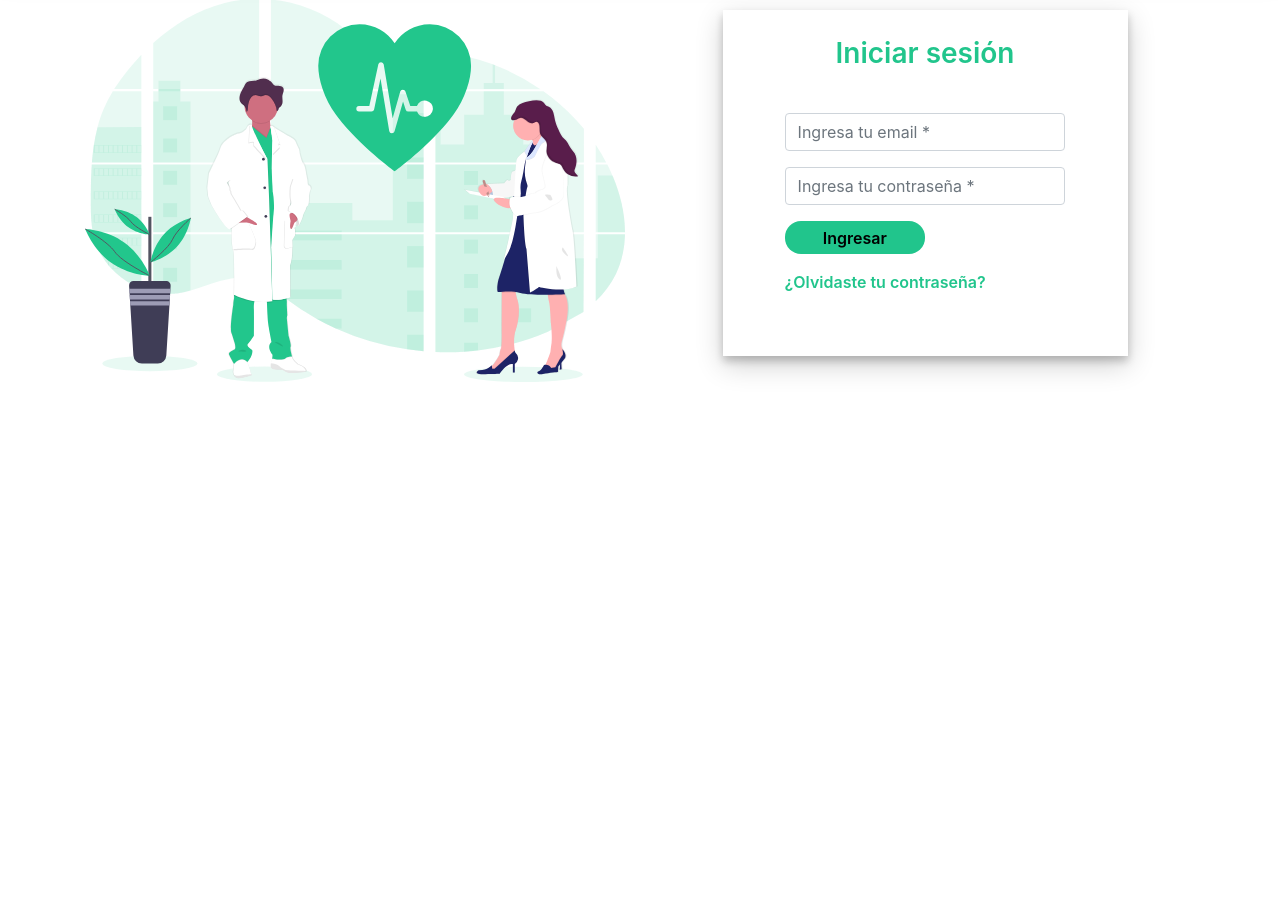
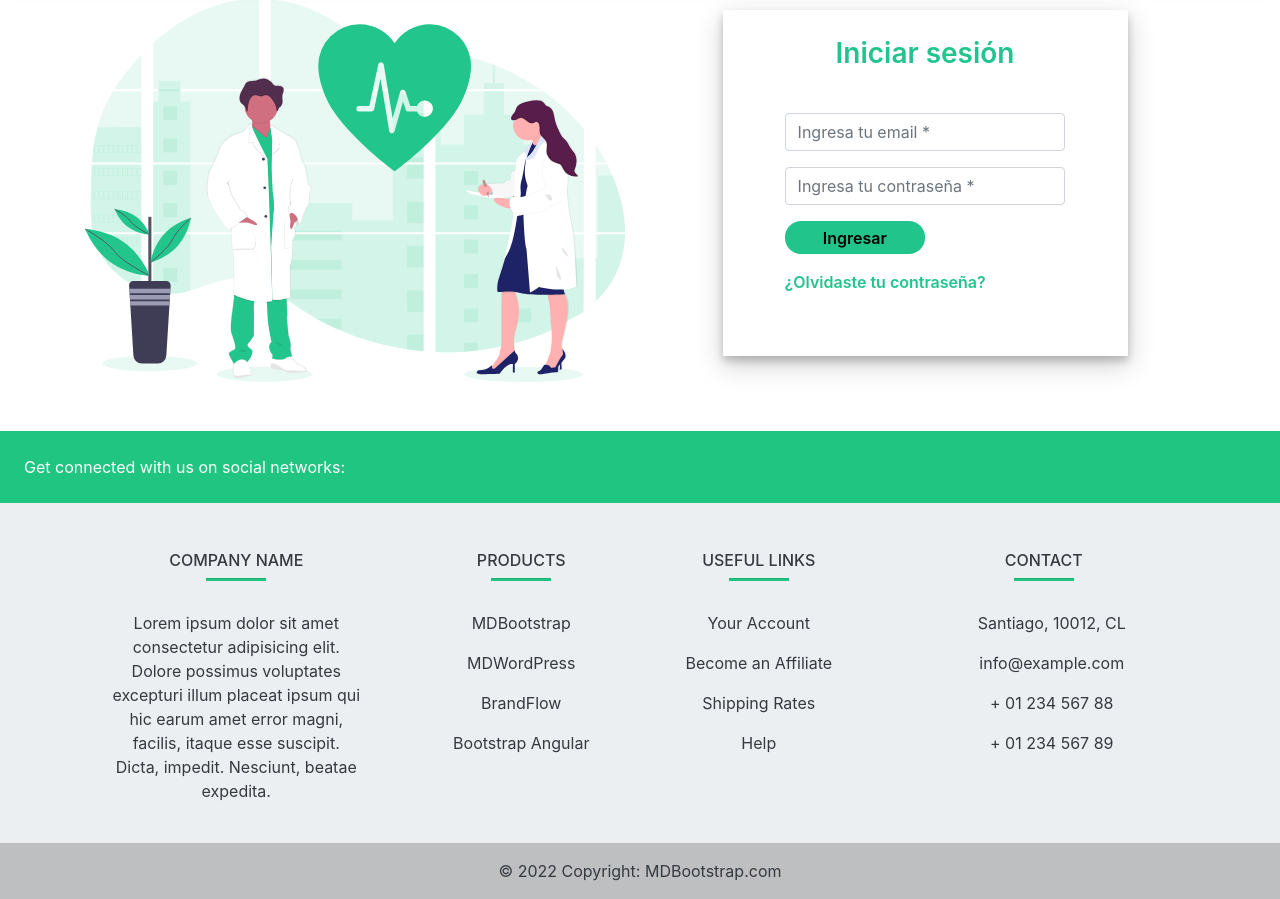
Before and after one commit to NRDJ/centro-medico-galenos, a Django app: page /centroMedico/ in a window 1280 px wide. Shown: the part 137-1036 px from the top of the page. Before the commit the page ends 519 px from the top, so only its background shows below. Run offline with Django 4.2, Linux system fonts and the light colour scheme; some libraries are stand-ins or nearby versions.

Commit message:
feat: add basic footer

```diff
--- a/centroMedico/templates/index.html
+++ b/centroMedico/templates/index.html
@@ -60,6 +60,135 @@
       </div>
     </main>
 
+    <footer class="text-center text-lg-start text-dark mt-5" style="background-color: #ECEFF1">
+      <!-- Section: Social media -->
+      <section
+            class="d-flex justify-content-between p-4 text-white"
+            style="background-color: #21c582"
+            >
+      <!-- Left -->
+      <div class="me-5">
+        <span>Get connected with us on social networks:</span>
+      </div>
+      <!-- Left -->
+
+      <!-- Right -->
+      <div>
+        <a href="" class="text-white me-4">
+          <i class="fab fa-facebook-f"></i>
+        </a>
+        <a href="" class="text-white me-4">
+          <i class="fab fa-twitter"></i>
+        </a>
+        <a href="" class="text-white me-4">
+          <i class="fab fa-google"></i>
+        </a>
+        <a href="" class="text-white me-4">
+          <i class="fab fa-instagram"></i>
+        </a>
+        <a href="" class="text-white me-4">
+          <i class="fab fa-linkedin"></i>
+        </a>
+        <a href="" class="text-white me-4">
+          <i class="fab fa-github"></i>
+        </a>
+      </div>
+      <!-- Right -->
+      </section>
+      <!-- Section: Social media -->
+
+      <!-- Section: Links  -->
+      <section class="">
+      <div class="container text-center text-md-start mt-5">
+        <!-- Grid row -->
+        <div class="row mt-3">
+          <!-- Grid column -->
+          <div class="col-md-3 col-lg-4 col-xl-3 mx-auto mb-4">
+            <!-- Content -->
+            <h6 class="text-uppercase fw-bold">Company name</h6>
+            <hr
+                class="mb-4 mt-0 d-inline-block mx-auto"
+                style="width: 60px; background-color: #21c582; height: 2px"
+                />
+            <p>
+              Lorem ipsum dolor sit amet consectetur adipisicing elit. Dolore possimus voluptates excepturi illum placeat ipsum qui hic earum amet error magni, facilis, itaque esse suscipit. Dicta, impedit. Nesciunt, beatae expedita.
+            </p>
+          </div>
+          <!-- Grid column -->
+
+          <!-- Grid column -->
+          <div class="col-md-2 col-lg-2 col-xl-2 mx-auto mb-4">
+            <!-- Links -->
+            <h6 class="text-uppercase fw-bold">Products</h6>
+            <hr
+                class="mb-4 mt-0 d-inline-block mx-auto"
+                style="width: 60px; background-color: #21c582; height: 2px"
+                />
+            <p>
+              <a href="#!" class="text-dark">MDBootstrap</a>
+            </p>
+            <p>
+              <a href="#!" class="text-dark">MDWordPress</a>
+            </p>
+            <p>
+              <a href="#!" class="text-dark">BrandFlow</a>
+            </p>
+            <p>
+              <a href="#!" class="text-dark">Bootstrap Angular</a>
+            </p>
+          </div>
+          <!-- Grid column -->
+
+          <!-- Grid column -->
+          <div class="col-md-3 col-lg-2 col-xl-2 mx-auto mb-4">
+            <!-- Links -->
+            <h6 class="text-uppercase fw-bold">Useful links</h6>
+            <hr
+                class="mb-4 mt-0 d-inline-block mx-auto"
+                style="width: 60px; background-color: #21c582; height: 2px"
+                />
+            <p>
+              <a href="#!" class="text-dark">Your Account</a>
+            </p>
+            <p>
+              <a href="#!" class="text-dark">Become an Affiliate</a>
+            </p>
+            <p>
+              <a href="#!" class="text-dark">Shipping Rates</a>
+            </p>
+            <p>
+              <a href="#!" class="text-dark">Help</a>
+            </p>
+          </div>
+          <!-- Grid column -->
+
+          <!-- Grid column -->
+          <div class="col-md-4 col-lg-3 col-xl-3 mx-auto mb-md-0 mb-4">
+            <!-- Links -->
+            <h6 class="text-uppercase fw-bold">Contact</h6>
+            <hr
+                class="mb-4 mt-0 d-inline-block mx-auto"
+                style="width: 60px; background-color: #21c582; height: 2px"
+                />
+            <p><i class="fas fa-home mr-3"></i> Santiago, 10012, CL</p>
+            <p><i class="fas fa-envelope mr-3"></i> info@example.com</p>
+            <p><i class="fas fa-phone mr-3"></i> + 01 234 567 88</p>
+            <p><i class="fas fa-print mr-3"></i> + 01 234 567 89</p>
+          </div>
+          <!-- Grid column -->
+        </div>
+        <!-- Grid row -->
+      </div>
+      </section>
+      <!-- Section: Links  -->
+
+      <!-- Copyright -->
+        <div class="text-center p-3" style="background-color: rgba(0, 0, 0, 0.2)"> © 2022 Copyright:
+        <a class="text-dark" href="https://mdbootstrap.com/">MDBootstrap.com</a>
+        </div>
+      <!-- Copyright -->
+      </footer>
+
     <!-- Optional JavaScript -->
     <!-- jQuery first, then Popper.js, then Bootstrap JS -->
     <script src="https://code.jquery.com/jquery-3.3.1.slim.min.js" integrity="sha384-q8i/X+965DzO0rT7abK41JStQIAqVgRVzpbzo5smXKp4YfRvH+8abtTE1Pi6jizo" crossorigin="anonymous"></script>
```
